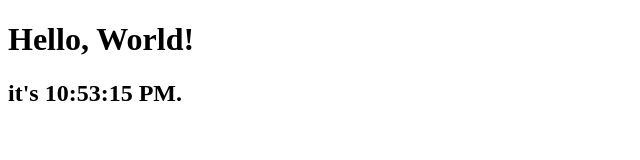
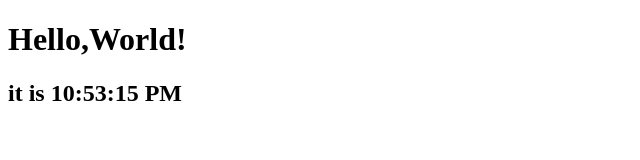
Before and after one commit to shivamoeini/zamin-khaki, a React (Create React App) app in the folder client/my-app/: page / in a window 1280 px wide. Shown: the top 160 px of the page, without its empty margins (0-640 px from the left). Built offline with nearby package versions, Linux system fonts and the light colour scheme.

Commit message:
class component clock

```diff
--- a/client/my-app/src/index.js
+++ b/client/my-app/src/index.js
@@ -81,14 +81,24 @@ import ReactDOM from "react-dom/client";
 
 
 const root = ReactDOM.createRoot(document.getElementById('root'));
-function Clock(props){
-  return(
-    <div>
-      <h1>Hello, World!</h1>
-      <h2>it's {props.date.toLocaleTimeString()}.</h2>
-    </div>
- )
+// function Clock(props){
+//   return(
+//     <div>
+//       <h1>Hello, World!</h1>
+//       <h2>it's {props.date.toLocaleTimeString()}.</h2>
+//     </div>
+//  )
 
+// }
+class Clock extends React.Component{
+  render(){
+    return(
+      <div>
+        <h1>Hello,World!</h1>
+        <h2>it is {this.props.date.toLocaleTimeString()}</h2>
+      </div>
+    )
+  }
 }
 function tick(){
 
```
